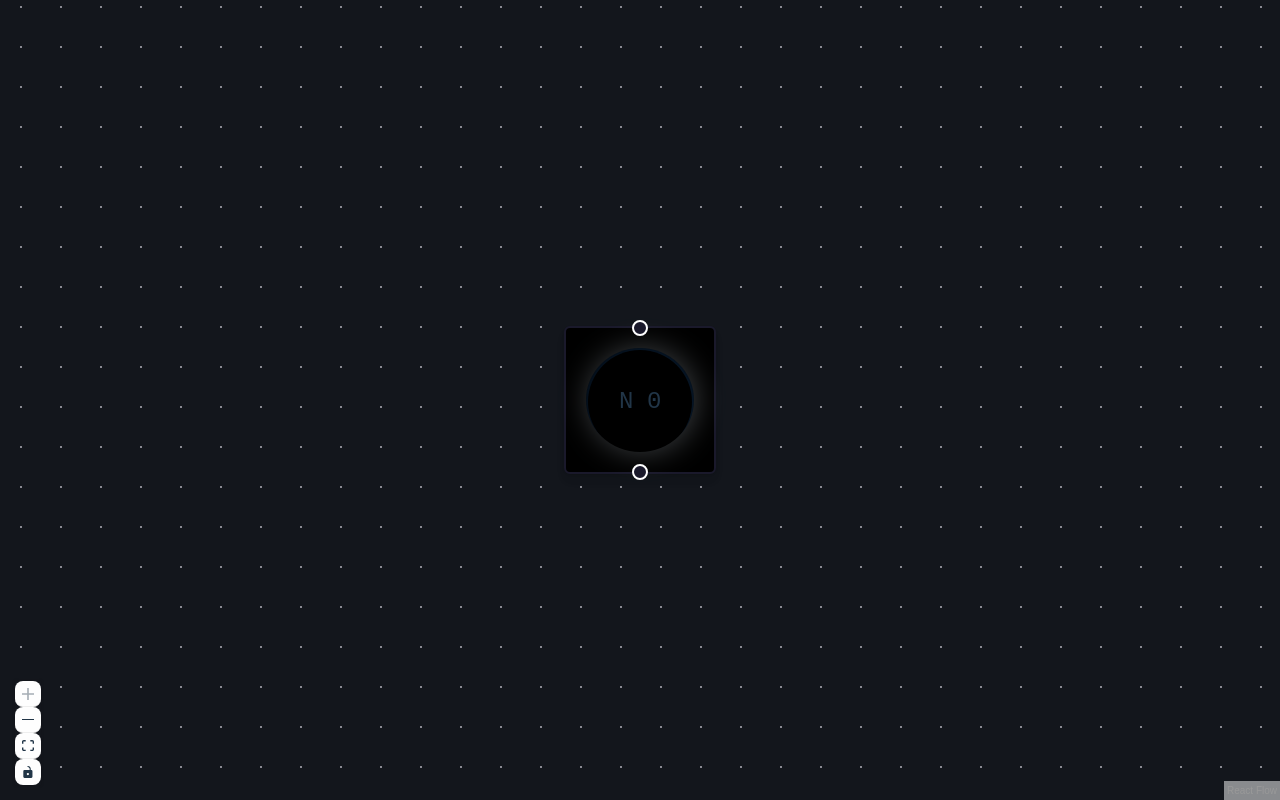
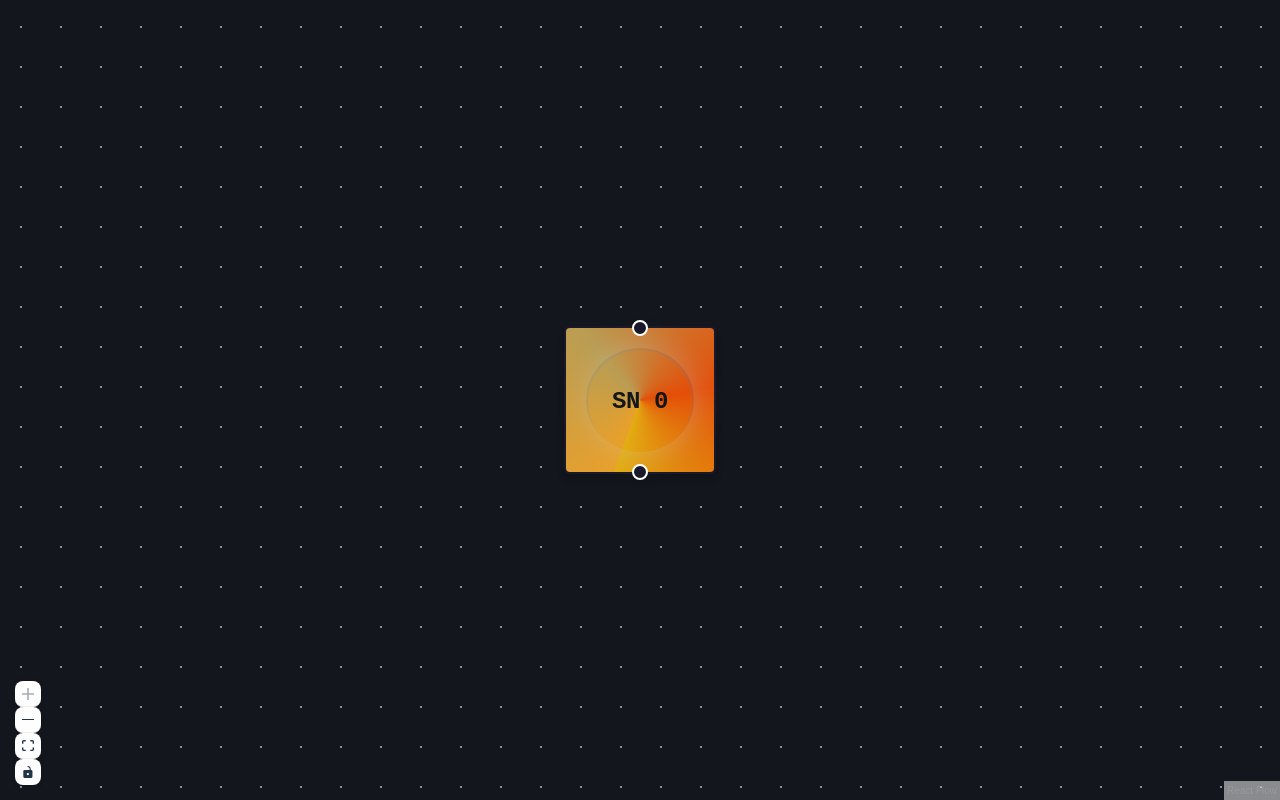
Before and after one commit to FabianKoehnke/fracnetics, a React (Vite) app in the folder gui/: page / in a window 1280 px wide. Built offline with nearby package versions, Linux system fonts and the light colour scheme.

Commit message:
Style Different Nodes

```diff
--- a/gui/src/App.jsx
+++ b/gui/src/App.jsx
@@ -12,17 +12,19 @@ import {
 } from '@xyflow/react';
 
 import '@xyflow/react/dist/style.css';
+import './index.css'
 import gnpNode from "./gnpNode"
+
 
 const nodeTypes = {gnpNode};
 
 const initialNodes = [
   {
     id: "0",
-    type: 'gnpNode',
-    data: {label: `N ${0}`},
-    position: { x: 0, y: 50 },
-    style: {backgroundColor:"black"}
+    type: "gnpNode",
+    data: {label: `SN ${0}`},
+    position: { x: 0, y: 0 },
+    className: 'startNode'
   },
 ];
 
@@ -57,6 +59,7 @@ const AddNodeOnEdgeDrop = () => {
           }),
           data: { label: `N ${id}` },
           origin: [0.5, 0.0],
+          style:{background:"white"}
         };
 
         setNodes((nds) => nds.concat(newNode));
--- a/gui/src/gnpNode.jsx
+++ b/gui/src/gnpNode.jsx
@@ -11,17 +11,14 @@ function gnpNode({ id, data }) {
         nodes.map((node) => {
           if (node.id === id) {
             let newLabel = data.label;
-            let newColor = data.color;
+            let newStyle = data.style;
 
-            if (gnpType === 's') {
-              newLabel = `SN:${id}`;
-              newColor = 'green';
-            } else if (gnpType === 'j') {
+            if (gnpType === 'j') {
               newLabel = `JN:${id}`;
-              newColor = 'blue';
+              newStyle = 'judgmentNode';
             } else if (gnpType === 'p') {
               newLabel = `PN:${id}`;
-              newColor = 'orange';
+              newStyle = 'processingNode';
             }
 
             return {
@@ -29,7 +26,7 @@ function gnpNode({ id, data }) {
               data: {
                 ...node.data,
                 label: newLabel,
-                color: newColor,
+                style: newStyle,
               },
             };
           }
@@ -41,7 +38,7 @@ function gnpNode({ id, data }) {
   );
 
   return (
-    <div className="gnp-node-outer" style={{backgroundColor: data?.color}} >
+    <div className={`gnp-node-outer ${data.style}`} style={{backgroundColor: data?.color}} >
       <div className="gnp-node-inner" style={{backgroundColor: data?.color}} >
         {data?.label}
       </div>
@@ -56,7 +53,6 @@ function gnpNode({ id, data }) {
         onConnect={(params) => console.log('handle onConnect', params)}
       />
       <NodeToolbar isVisible={data.forceToolbarVisible || undefined} position={data.toolbarPosition}>
-        <button onClick={() => changeNodeType('s')}>Start Node</button>
         <button onClick={() => changeNodeType('j')}>Judgment Node</button>
         <button onClick={() => changeNodeType('p')}>Processing Node</button>
       </NodeToolbar>
--- a/gui/src/index.css
+++ b/gui/src/index.css
@@ -89,6 +89,7 @@ body {
 
 .gnp-node-inner {
   position: relative;
+  color:#13161c;
   margin: auto;
   border-radius: 50%;
   padding: 16px 20px;
@@ -98,6 +99,7 @@ body {
   height: 50px;
   min-width: 50px;
   font-family: 'Fira Mono', Monospace;
+  font-weight: bold;
   letter-spacing: -0.2px;
   box-shadow: 1px 0 15px rgba(42, 138, 246, 0.3);
   overflow: hidden;
@@ -118,3 +120,33 @@ body {
   box-shadow: 1px 0 15px rgba(201, 211, 222, 0.3);
   overflow: hidden;
 }
+
+.startNode {
+  background: conic-gradient(
+    from -160deg at 50% 50%,
+    #e9a02a 0deg,
+    #ba9d53 120deg,
+    #e44e08 240deg,
+    #e2ae13 360deg
+  );
+}
+
+.judgmentNode {
+  background: conic-gradient(
+    from -160deg at 50% 50%,
+    #70e92a 0deg,
+    #53ba66 120deg,
+    #0a9123 240deg,
+    #81e213 360deg
+  );
+}
+
+.processingNode {
+  background: conic-gradient(
+    from -160deg at 50% 50%,
+    #2a6ae9 0deg,
+    #4654cf 120deg,
+    #3937a6 240deg,
+    #176cd4 360deg
+  );
+}
```
